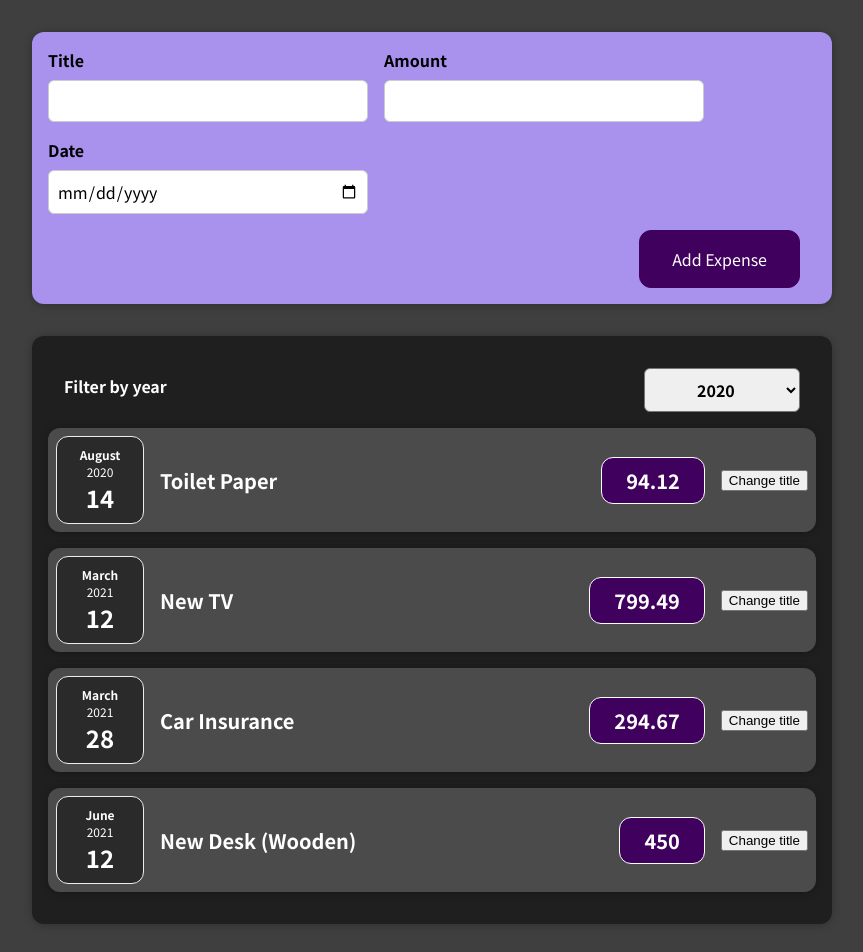
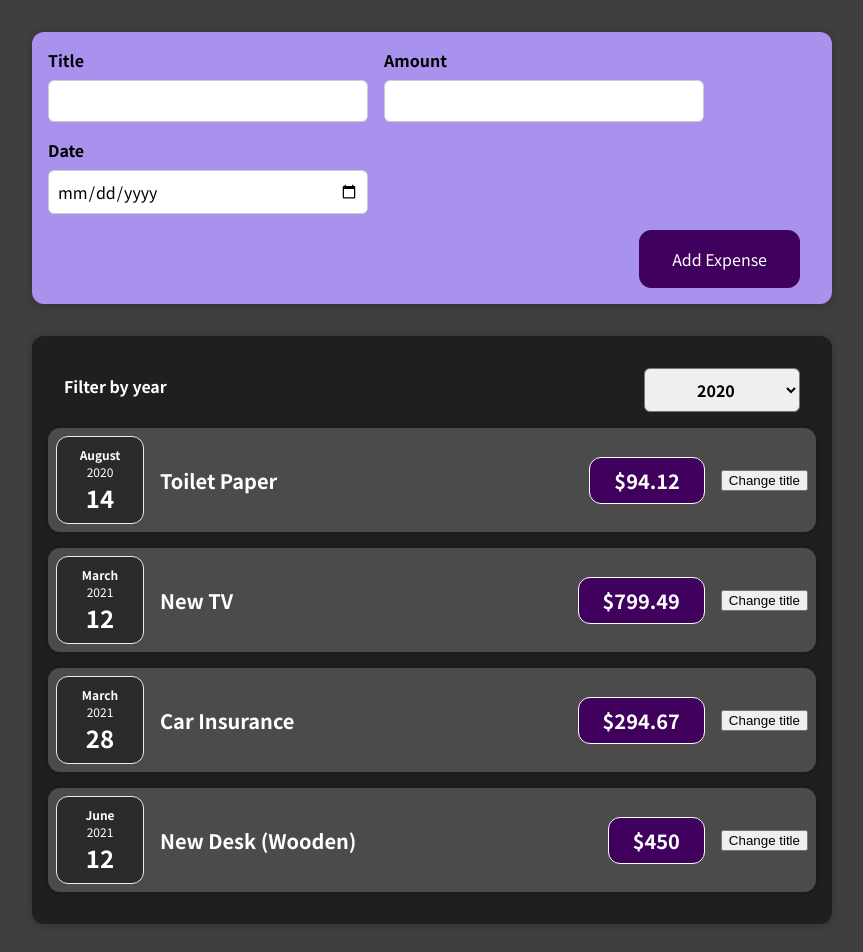
Before and after one commit to Akshay-Achuthan/Expense-Tracker, a React (Create React App) app: page / in a window 1280 px wide. Shown: the top 952 px of the page, without its empty margins (208-1071 px from the left). Built offline with nearby package versions, Linux system fonts and the light colour scheme.

Commit message:
list rendering dynamic data

```diff
--- a/src/App.js
+++ b/src/App.js
@@ -1,9 +1,8 @@
+import React, {useState} from "react";
 import Expenses from "./component/Expenses/Expenses";
 import NewExpenses from "./component/FormExpenses/NewExpense";
 
-function App() {
-
-  const expenses = [
+const DUMMY_EXPENSES = [
   {
     id: 'e1',
     title: 'Toilet Paper',
@@ -25,12 +24,14 @@
   },
 ];
 
+function App() {
+
+  const [expenses,setExpenses] = useState(DUMMY_EXPENSES);
+
   const addExpenseHandler = (newExpense) => {
-    const expenseData = {
-      ...newExpense,
-    }
-
-    console.log(expenseData);
+    setExpenses((prevExpense) => {
+      return [newExpense, ...prevExpense];
+    });
   }
 
   return (
--- a/src/component/Expenses/Expenses.js
+++ b/src/component/Expenses/Expenses.js
@@ -20,26 +20,13 @@
       selected={filteredYear}
       onChangeFilter={filterChangeHandler}
       />
+      {props.items.map((expense) => (
         <ExpenseItem
-        title={props.items[0].title}
-        date={props.items[0].date}
-        amount={props.items[0].amount}
+        title={expense.title}
+        amount={expense.amount}
+        date={expense.date}
         />
-        <ExpenseItem
-        title={props.items[1].title}
-        date={props.items[1].date}
-        amount={props.items[1].amount}
-        />
-        <ExpenseItem
-        title={props.items[2].title}
-        date={props.items[2].date}
-        amount={props.items[2].amount}
-        />
-        <ExpenseItem
-        title={props.items[3].title}
-        date={props.items[3].date}
-        amount={props.items[3].amount}
-        />
+      ))}
       </Card>
   );
 }
--- a/src/component/Expenses/ExpensesItem.js
+++ b/src/component/Expenses/ExpensesItem.js
@@ -16,7 +16,7 @@
       <ExpensesDate date={props.date}/>
       <div className="expense-item__description">
         <h2>{title}</h2>
-        <div className="expense-item__price">{props.amount}</div>
+        <div className="expense-item__price">${props.amount}</div>
         <button onClick={clickHandler}>Change title</button>
       </div>
     </Card>
```
Lines whose indentation alone changed are shown as unchanged.
